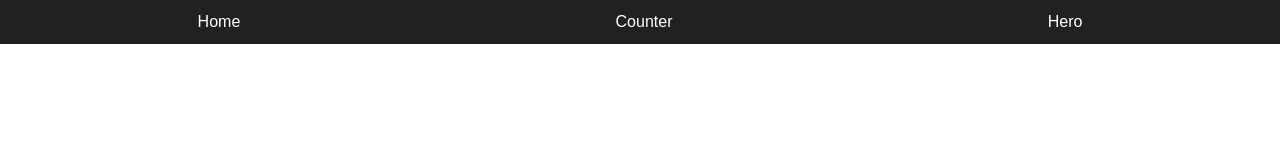
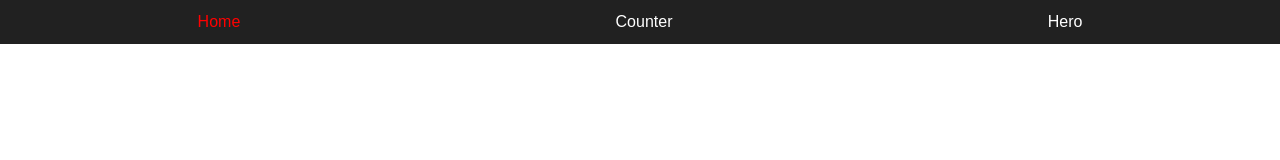
Before and after one commit to franciscosantiagoc/basesAngular2026, an Angular app: page / in a window 1280 px wide. Shown: the top 160 px of the page. Built offline with nearby package versions, Linux system fonts and the light colour scheme.

Commit message:
Feat (navbar): Implementando uso de RouterActive

```diff
--- a/src/app/components/shared/navbar/navbar.component.html
+++ b/src/app/components/shared/navbar/navbar.component.html
@@ -1,5 +1,6 @@
 <nav>
-  <a routerLink="">Home</a>
-  <a routerLink="counter">Counter</a>
-  <a routerLink="hero">Hero</a>
+  <a routerLink="" routerLinkActive="active"
+  [routerLinkActiveOptions]="{ exact: true }">Home</a>
+  <a routerLink="counter" routerLinkActive="active">Counter</a>
+  <a routerLink="hero" routerLinkActive="active">Hero</a>
 </nav>
--- a/src/app/components/shared/navbar/navbar.component.ts
+++ b/src/app/components/shared/navbar/navbar.component.ts
@@ -1,10 +1,11 @@
 import { Component } from '@angular/core';
-import { RouterLink } from '@angular/router';
+import { RouterLink, RouterLinkActive } from '@angular/router';
 
 @Component({
   selector: 'app-navbar',
   imports: [
-    RouterLink
+    RouterLink,
+    RouterLinkActive
   ],
   templateUrl: './navbar.component.html',
   styleUrl: './navbar.component.scss',
```
